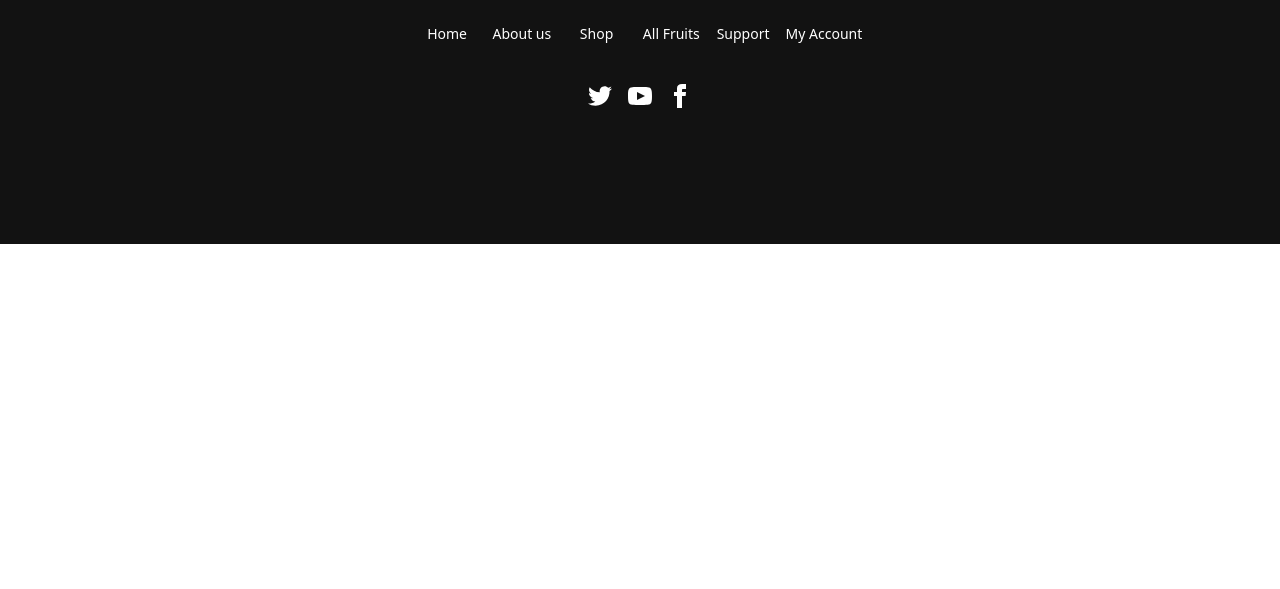
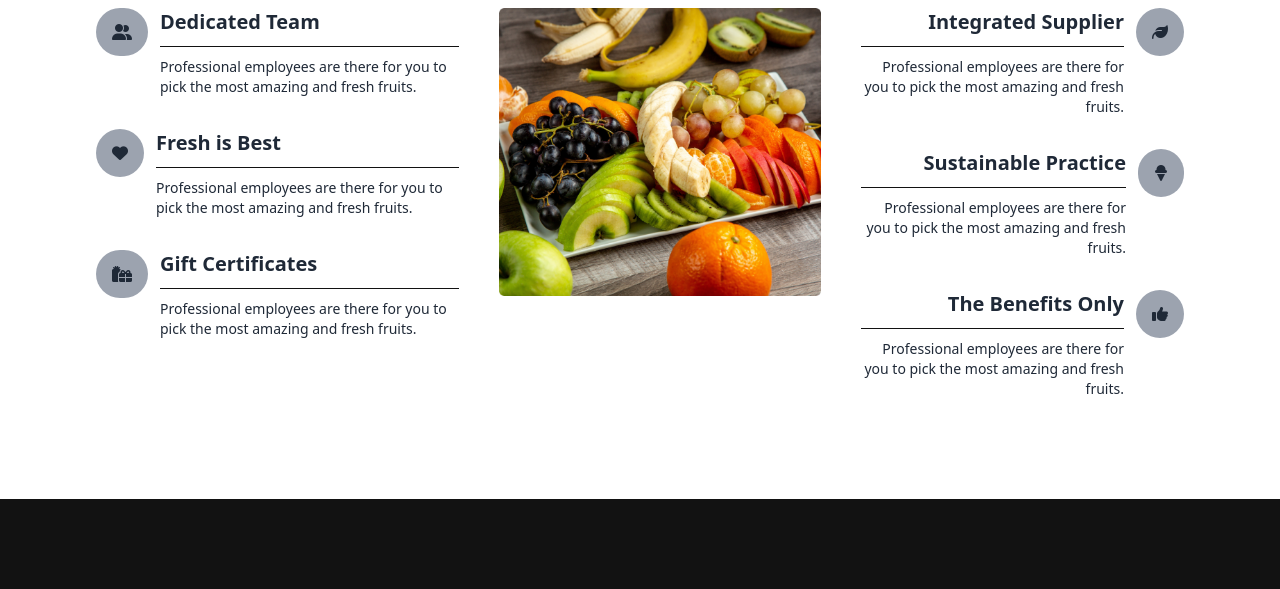
Before and after one commit to Mahmudulhasan162/Fresh-fruits-store, a plain HTML site: page index.html in a window 1280 px wide. Shown: the part 2575-3164 px from the top of the page. Before the commit the page ends 2819 px from the top, so only its background shows below. Drawn offline with nearby package versions, Linux system fonts and the light colour scheme.

Commit message:
why choose us

```diff
--- a/index.html
+++ b/index.html
@@ -196,7 +196,7 @@
       </div>
       <div>
         <!-- cards here -->
-        <div class="grid md:grid-cols-2 lg:grid-cols-4 my-10 space-x-4 space-y-4 lg:space-y-0">
+        <div class="grid md:grid-cols-2 lg:grid-cols-4 my-10 lg:space-x-4 space-y-4 lg:space-y-0">
           <div class="card bg-base-100 border border-gray-500">
             <figure class="px-10 pt-10">
               <img src="./images/fruit6.png" alt="fruits" class="rounded-xl" />
@@ -454,14 +454,14 @@
       </section>
 
       <!-- meet the team section starts here -->
-      <section class="max-w-screen-xl mx-auto px-8 md:px-16 lg:px-24 py-5 mb-10">
-        <div class="hero min-h-screen" style="background-image: url(./images/team.png);">
-          <div class="hero-overlay bg-opacity-60"></div>
+      <section class="max-w-screen-xl mx-auto px-8 md:px-16 lg:px-24 py-5 mb-10 rounded-xl">
+        <div class="hero min-h-screen rounded-xl" style="background-image: url(./images/team.png);">
+          <div class="hero-overlay bg-opacity-60 rounded-xl"></div>
           <div class="hero-content text-center text-neutral-content">
             <div class="max-w-4xl">
               <h1 class="mb-5 text-2xl md:text-5xl font-bold text-white">Meet the team section</h1>
               <p class="mb-5 text-sm md:text-base max-w-2xl mx-auto">Contrary to popular belief, is not simply random text. It has roots in a piece of classical Latin literature from 45 BC, making it over 2000 years old.</p>
-              <div class="grid space-y-0 md:space-y-0 md:grid-cols-4 gap-8">
+              <div class="grid space-y-0 md:space-y-0 md:grid-cols-2 lg:grid-cols-4 gap-8">
                 <div class="card  ">
                   <figure class="px-10 pt-10">
                     <img src="./images/member1.png" alt="Shoes" class="rounded-xl" />
@@ -653,8 +653,82 @@
       </section>
 
       <!-- why choose us section -->
-      <section>
+      <section class="max-w-screen-xl mx-auto px-8 md:px-16 lg:px-24 py-5 mb-10">
+        <div class="text-center space-y-4 max-w-2xl mx-auto">
+          <h2 class="text-2xl md:text-4xl text-[#121212] font-bold">Why Choose Us</h2>
+          <p class="text-sm md:text-base font-medium text-gray-500">Contrary to popular belief, is not simply random text. It has roots in a piece of classical Latin literature from 45 BC, making it over 2000 years old.</p>
+        </div>
 
+        <!-- options -->
+        <div class="grid lg:grid-cols-3 lg:space-x-10 mt-0 space-y-10 my-10">
+      <div class="space-y-8 text-center lg:text-left mt-5 lg:mt-10">
+        <div class="flex flex-col-reverse lg:flex-row-reverse  gap-3">
+          <div>
+            <h3 class="text-xl font-bold">Dedicated Team</h3>
+            <hr style="  height:1px;border-width:0;color:#121212;background-color:#121212; margin-top: 10px; margin-bottom: 10px;">
+            <p class="text-sm">Professional employees are there for you to pick the most amazing and fresh fruits.</p>
+          </div>
+          <div>
+            <i class="fa-solid fa-user-group bg-gray-400 p-4 rounded-full" ></i>
+          </div>
+        </div>
+          <div class="flex flex-col-reverse lg:flex-row-reverse gap-3">
+            <div>
+              <h3 class="text-xl font-bold">Fresh is Best</h3>
+              <hr style=" height:1px;border-width:0;color:#121212;background-color:#121212; margin-top: 10px; margin-bottom: 10px;">
+              <p class="text-sm">Professional employees are there for you to pick the most amazing and fresh fruits.</p>
+            </div>
+            <div>
+              <i class="fa-solid fa-heart rounded-full bg-gray-400 p-4"></i>
+            </div>
+          </div>
+          <div class="flex flex-col-reverse lg:flex-row-reverse gap-3">
+            <div>
+              <h3 class="text-xl font-bold">Gift Certificates</h3>
+              <hr style="height:1px;border-width:0;color:#121212;background-color:#121212; margin-top: 10px; margin-bottom: 10px;">
+              <p class="text-sm">Professional employees are there for you to pick the most amazing and fresh fruits.</p>
+            </div>
+            <div>
+              <i class="fa-solid fa-gifts bg-gray-400 p-4 rounded-full" ></i>
+            </div>
+          </div>
+      </div>
+        <div class="order-first mb-4 lg:order-2 flex-1 lg:mt-0 ml-0">
+          <img src="./images/whychoose1.png" alt="">
+        </div>
+        <div class="order-3 space-y-8 text-center lg:text-right">
+          <div class="flex flex-col-reverse lg:flex-row gap-3">
+            <div>
+              <h3 class="text-xl font-bold">Integrated Supplier</h3>
+              <hr style=" height:1px;border-width:0;color:#121212;background-color:#121212; margin-top: 10px; margin-bottom: 10px;">
+              <p class="text-sm">Professional employees are there for you to pick the most amazing and fresh fruits.</p>
+            </div>
+            <div>
+              <i class="fa-solid fa-leaf bg-gray-400 p-4 rounded-full" ></i>
+            </div>
+          </div>
+          <div class="flex flex-col-reverse lg:flex-row gap-3">
+            <div>
+              <h3 class="text-xl font-bold">Sustainable Practice</h3>
+              <hr style=" height:1px;border-width:0;color:#121212;background-color:#121212; margin-top: 10px; margin-bottom: 10px;">
+              <p class="text-sm">Professional employees are there for you to pick the most amazing and fresh fruits.</p>
+            </div>
+            <div>
+              <i class="fa-solid fa-ice-cream rounded-full bg-gray-400 p-4"></i>
+            </div>
+          </div>
+          <div class="flex flex-col-reverse lg:flex-row gap-3">
+            <div>
+              <h3 class="text-xl font-bold">The Benefits Only</h3>
+              <hr style="height:1px;border-width:0;color:#121212;background-color:#121212; margin-top: 10px; margin-bottom: 10px;">
+              <p class="text-sm">Professional employees are there for you to pick the most amazing and fresh fruits.</p>
+            </div>
+            <div>
+              <i class="fa-solid fa-thumbs-up bg-gray-400 p-4 rounded-full" ></i>
+            </div>
+          </div>
+        </div>
+        </div>
       </section>
     </main>
     <footer class="max-w-screen-2xl mx-auto h-[400px] text-center px-4 md:px-16 lg:px-24 md:py-5 bg-[#121212] flex flex-col items-center justify-center">
```
